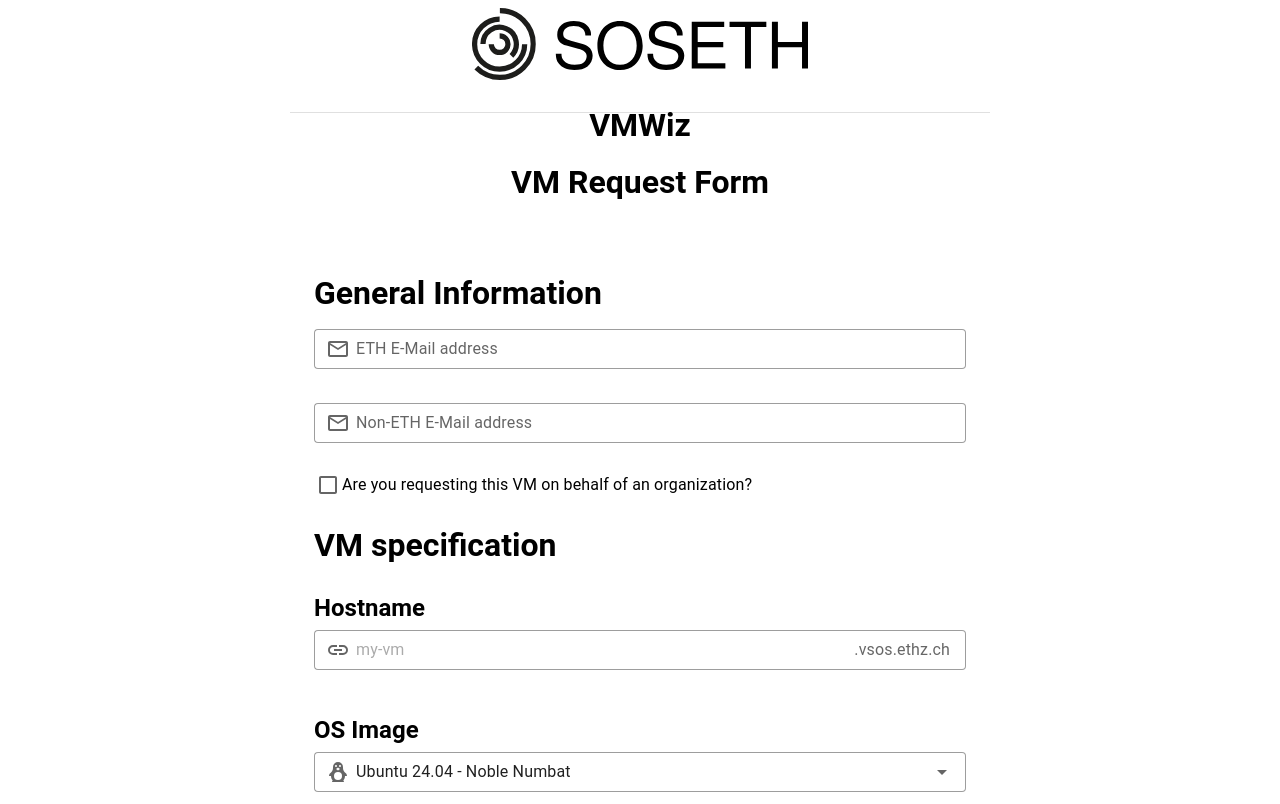
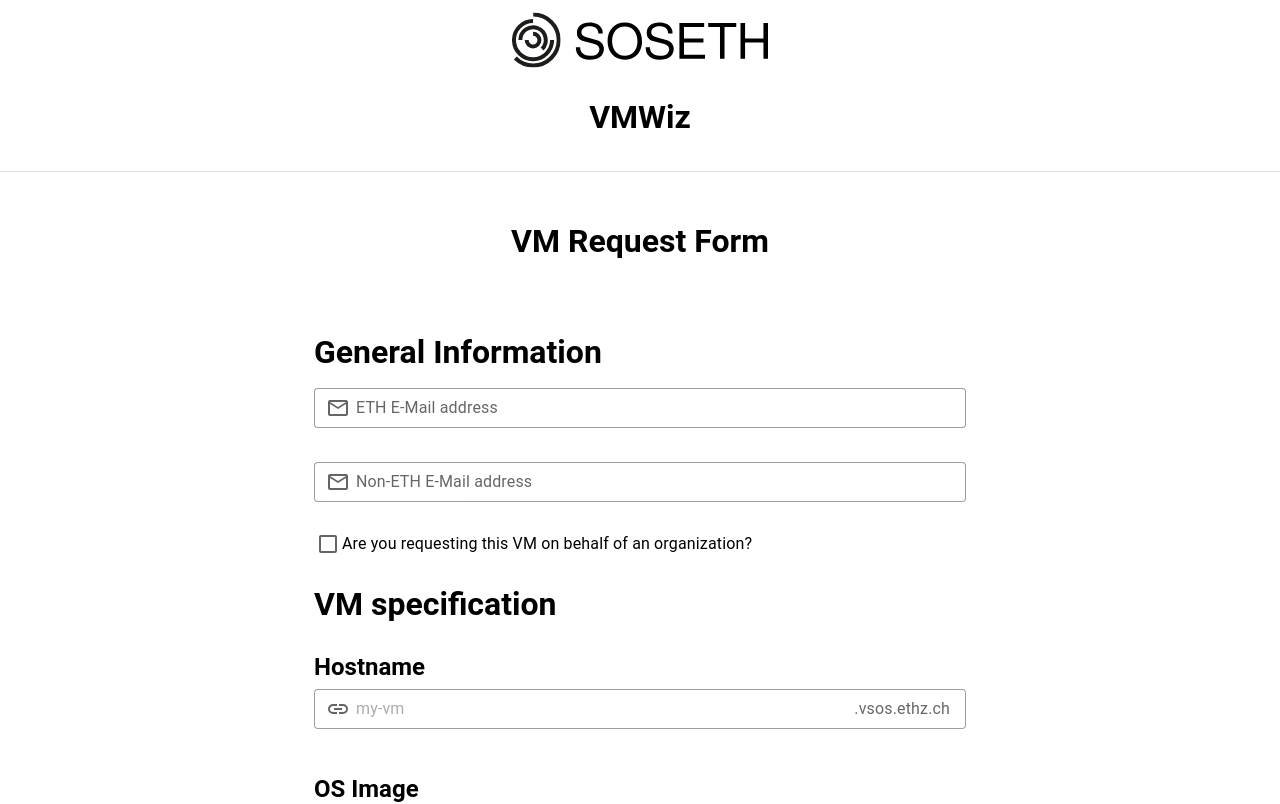
Before and after one commit to cerfedino/VMWiz, a Vue app in the folder vmwiz-frontend/: page / in a window 1280 px wide. Shown: the top 804 px of the page. Built offline with nearby package versions, Linux system fonts and the light colour scheme; no server answers.

Commit message:
fix: fix header

```diff
--- a/vmwiz-frontend/src/App.vue
+++ b/vmwiz-frontend/src/App.vue
@@ -1,14 +1,15 @@
 <template>
     <div
         class="w-screen py-2 d-flex flex-column align-center"
-        style="height: 14vh"
+        style="min-height: 14vh"
     >
         <img
-            style="height: 75%; max-width: 75%"
+            style="height: 8vh; max-width: 20vw"
             src="@/assets/SOSETH_Logo.svg"
         />
-        <h1 class="text-h5 h-auto">VMWiz</h1>
+        <h1>VMWiz</h1>
     </div>
+    <v-divider />
     <div style="min-height: 86vh">
         <router-view />
     </div>
--- a/vmwiz-frontend/src/views/FormView.vue
+++ b/vmwiz-frontend/src/views/FormView.vue
@@ -20,7 +20,7 @@
     </DialogComponent>
 
     <!-- <div class="h-screen d-flex flex-column justify-center"> -->
-    <div class="w-75 pa-6 ma-auto border-t-sm" style="max-width: 700px">
+    <div class="w-75 pa-6 ma-auto" style="max-width: 700px">
         <h1 class="text-h4 text-center font-weight-bold mb-3">
             VM Request Form
         </h1>
```
